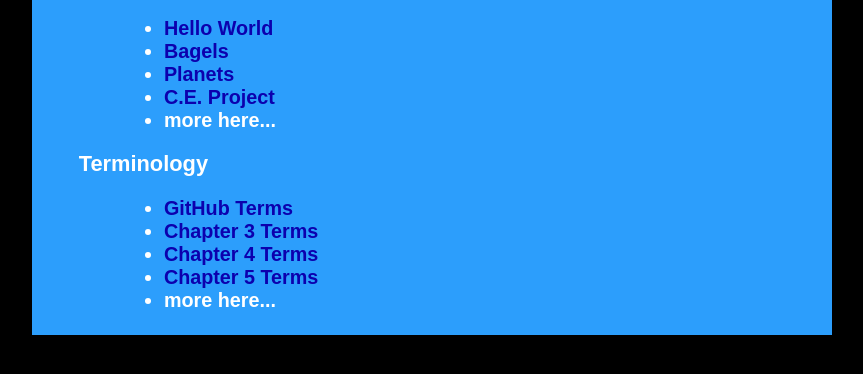
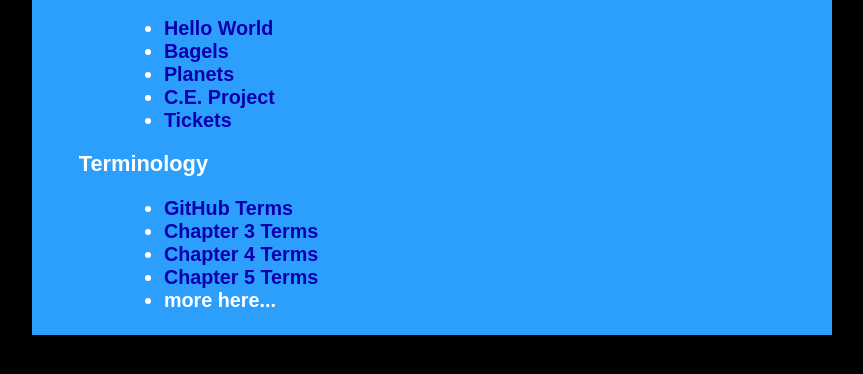
Before and after one commit to sgrzegorczyk-pvcc/sgrzegorczyk-pvcc.github.io, a plain HTML site: page index.html in a window 1280 px wide. Shown: the part 138-512 px from the top of the page, without its empty margins (208-1071 px from the left). Drawn offline with Linux system fonts and the light colour scheme.

Commit message:
Update index.html

```diff
--- a/index.html
+++ b/index.html
@@ -43,7 +43,7 @@
           <li><a href = "bagels.html"> Bagels </a></li>
           <li><a href = "planets.html"> Planets </a></li>
           <li><a href = "home.html"> C.E. Project </a></li>
-          <li>more here...</li>
+          <li><a href = "tickets.py"> Tickets </a></li>
         </ul>
       </h3>
       <h2>Terminology</h2>
```
